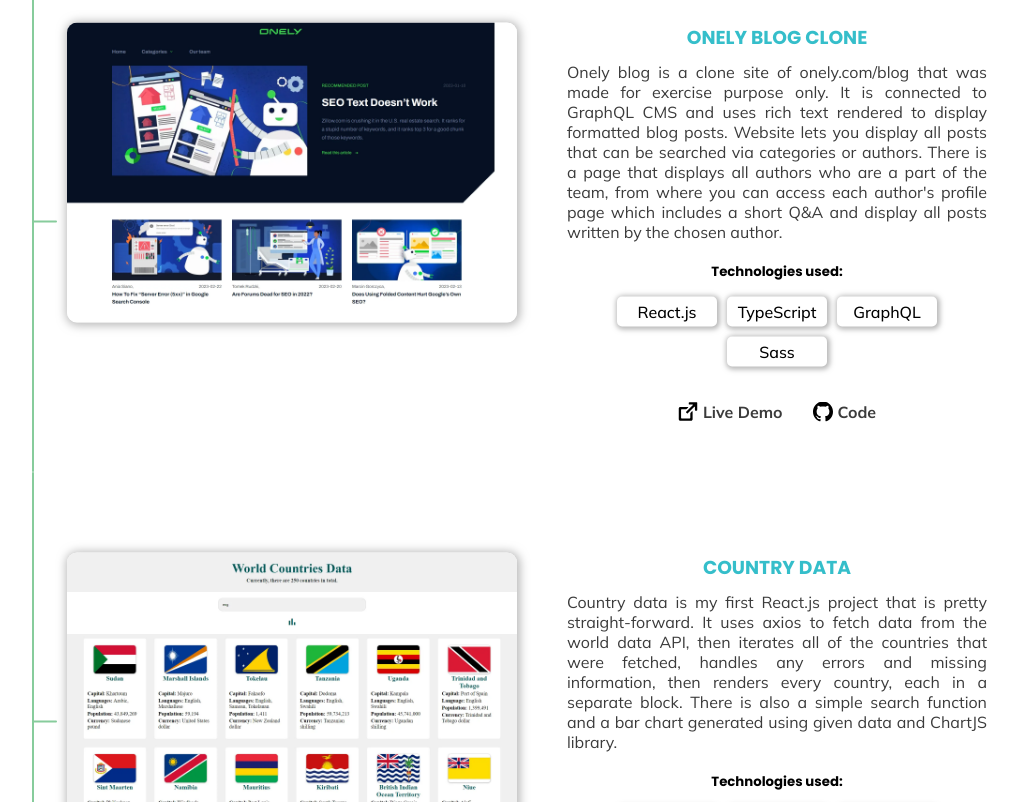
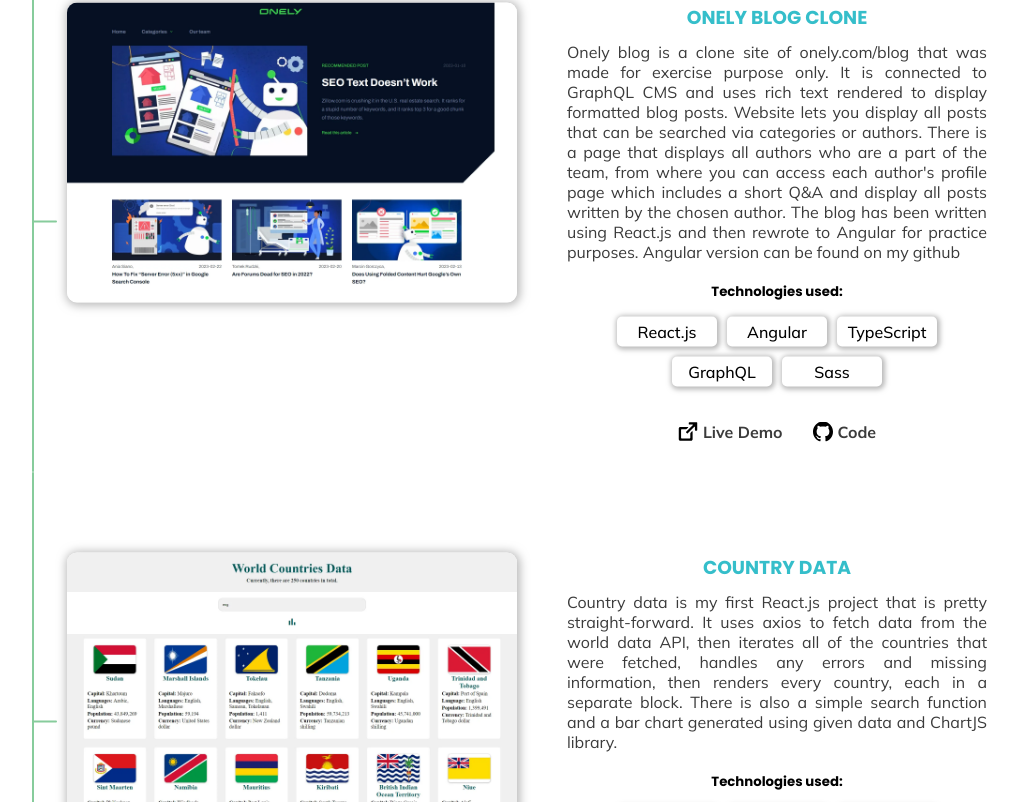
Before and after one commit to ppuhacz/portfolio, a React (Create React App) app: page / in a window 1280 px wide. Shown: the part 2437-3239 px from the top of the page, without its empty margins (128-1146 px from the left). Built offline with nearby package versions, Linux system fonts and the light colour scheme.

Commit message:
Updated onely project to mention angular version

```diff
--- a/src/components/projects/project-item.tsx
+++ b/src/components/projects/project-item.tsx
@@ -43,7 +43,7 @@ const ProjectItems = () => {
       githubLink: "https://github.com/ppuhacz/onely-blog-clone-typescript",
       screenshot: onelyScreenshot,
       description: <>{t("Projects.onely.description")}</>,
-      technologies: ["React.js", "TypeScript", "GraphQL", "Sass"],
+      technologies: ["React.js", "Angular", "TypeScript", "GraphQL", "Sass"],
     },
     {
       title: "Country data",
--- a/src/locales/en.json
+++ b/src/locales/en.json
@@ -31,7 +31,7 @@
     },
     "onely" : {
       "title": "Onely Blog Clone",
-      "description": "Onely blog is a clone site of onely.com/blog that was made for exercise purpose only. It is connected to GraphQL CMS and uses rich text rendered to display formatted blog posts. Website lets you display all posts that can be searched via categories or authors. There is a page that displays all authors who are a part of the team, from where you can access each author's profile page which includes a short Q&A and display all posts written by the chosen author."
+      "description": "Onely blog is a clone site of onely.com/blog that was made for exercise purpose only. It is connected to GraphQL CMS and uses rich text rendered to display formatted blog posts. Website lets you display all posts that can be searched via categories or authors. There is a page that displays all authors who are a part of the team, from where you can access each author's profile page which includes a short Q&A and display all posts written by the chosen author. The blog has been written using React.js and then rewrote to Angular for practice purposes. Angular version can be found on my github"
     },
     "countryData": {
       "title" :"Country Data",
--- a/src/locales/pl.json
+++ b/src/locales/pl.json
@@ -31,7 +31,7 @@
     },
     "onely" : {
       "title": "Klon bloga Onely",
-      "description": "Klon bloga onely.com/blog stworzona tylko w celach ćwiczeniowych. Jest połączona z GraphQL CMS i używa rich text do wyświetlania sformatowanych postów na blogu. Strona umożliwia wyświetlanie wszystkich postów, które można przeszukiwać za pomocą kategorii lub autorów. Istnieje również strona, na której wyświetleni są wszyscy autorzy należący do zespołu, z której można przejść do profilu każdego autora, który zawiera krótkie pytania i odpowiedzi oraz wyświetla wszystkie posty napisane przez wybranego autora."
+      "description": "Klon bloga onely.com/blog stworzona tylko w celach ćwiczeniowych. Jest połączona z GraphQL CMS i używa rich text do wyświetlania sformatowanych postów na blogu. Strona umożliwia wyświetlanie wszystkich postów, które można przeszukiwać za pomocą kategorii lub autorów. Istnieje również strona, na której wyświetleni są wszyscy autorzy należący do zespołu, z której można przejść do profilu każdego autora, który zawiera krótkie pytania i odpowiedzi oraz wyświetla wszystkie posty napisane przez wybranego autora. Blog zostawił napisy w React.js a potem przepisany w Angularze w celach ćwiczeniowych. Wersję angularową można znaleźć na moim profilu Github."
     },
     "countryData": {
       "title": "Dane o krajach",
```
Also changed, not shown: 1 other file (tests, documents, lock files or other folders).
